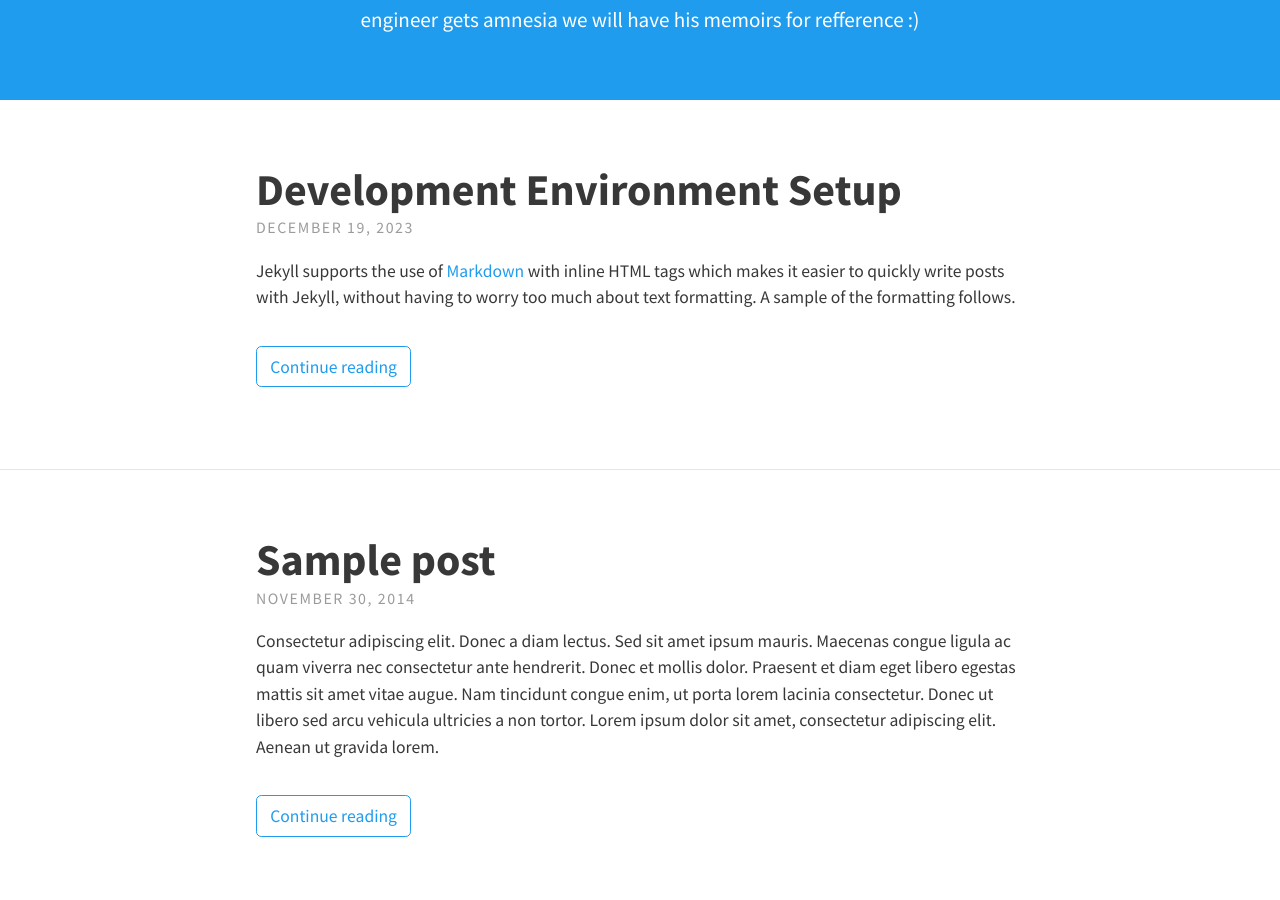
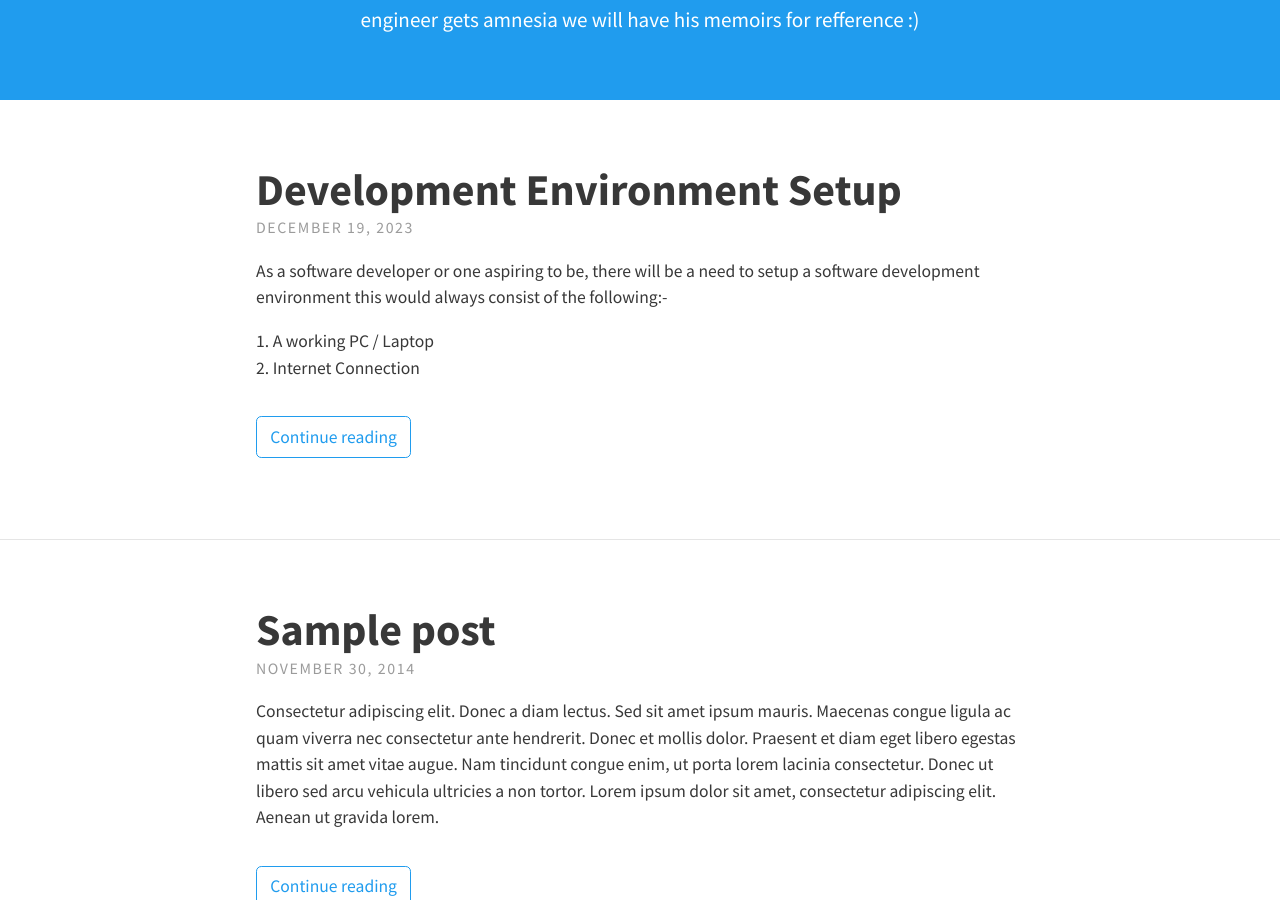
Before and after one commit to whiptix/whiptix.github.io, a Jekyll site: the page built from index.html, in a window 1280 px wide and 900 px high, scrolled down 413 px. Built offline with Jekyll 4.4.1, drawn with Linux system fonts in a browser that asks for light colours; nearby versions of some CDN libraries; the list of posts is cut into pages by our own code.

````diff
--- a/_posts/2023-12-19-dev-env-setup.md
+++ b/_posts/2023-12-19-dev-env-setup.md
@@ -3,37 +3,22 @@ layout: post
 title: Development Environment Setup
 ---
 
-Jekyll supports the use of [Markdown](http://daringfireball.net/projects/markdown/syntax) with inline HTML tags which makes it easier to quickly write posts with Jekyll, without having to worry too much about text formatting. A sample of the formatting follows.
+As a software developer or one aspiring to be, there will be a need to setup a software development environment this would always consist of the following:-
+1. A working PC / Laptop
+2. Internet Connection
 
-Tables have also been extended from Markdown:
+There may be more to it, However, for starters that's pretty much what you need.
+The first step in setting up is to have an operation system installed in your PC/Laptop, most machines come with an operating system.
+Linux maybe the best OS for Software development, However Windows is a popupar and user friendly OS, therefore, in this article we will focus in
+setting up our development environment on a windows os.
 
-First Header  | Second Header
-------------- | -------------
-Content Cell  | Content Cell
-Content Cell  | Content Cell
+We will proceed and setup windows subsystem for linux(wsl) which will enable us to install a Linux distribution(such as Ubuntu, OpenSUSE, Kali, Debian, Arch Linux, etc), this is to enable newbies or windows enthusiast get a feel of the linux environment which will be the production environment.
 
-Here's an example of an image, which is included using Markdown:
+> NOTE: You must be running Windows 10 version 2004 and higher or Windows 11 to use the commands
 
-![Geometric pattern with fading gradient]({{ site.baseurl }}/assets/img/sample_feature_img_2.png)
+### Installing wsl
+ we are going to install Oracle Linux 9 distribution, by default wsl installs ubuntu linux distribution. To install
 
-Highlighting for code in Jekyll is done using Pygments or Rouge. This theme makes use of Rouge by default.
-
-{% highlight js %}
-// count to ten
-for (var i = 1; i <= 10; i++) {
-    console.log(i);
-}
-
-// count to twenty
-var j = 0;
-while (j < 20) {
-    j++;
-    console.log(j);
-}
-{% endhighlight %}
-
-Type Theme uses KaTeX to display maths. Equations such as $$S_n = a \times \frac{1-r^n}{1-r}$$ can be displayed inline.
-
-Alternatively, they can be shown on a new line:
-
-$$ f(x) = \int \frac{2x^2+4x+6}{x-2} $$
+```
+  wsl --list --online
+```
````
